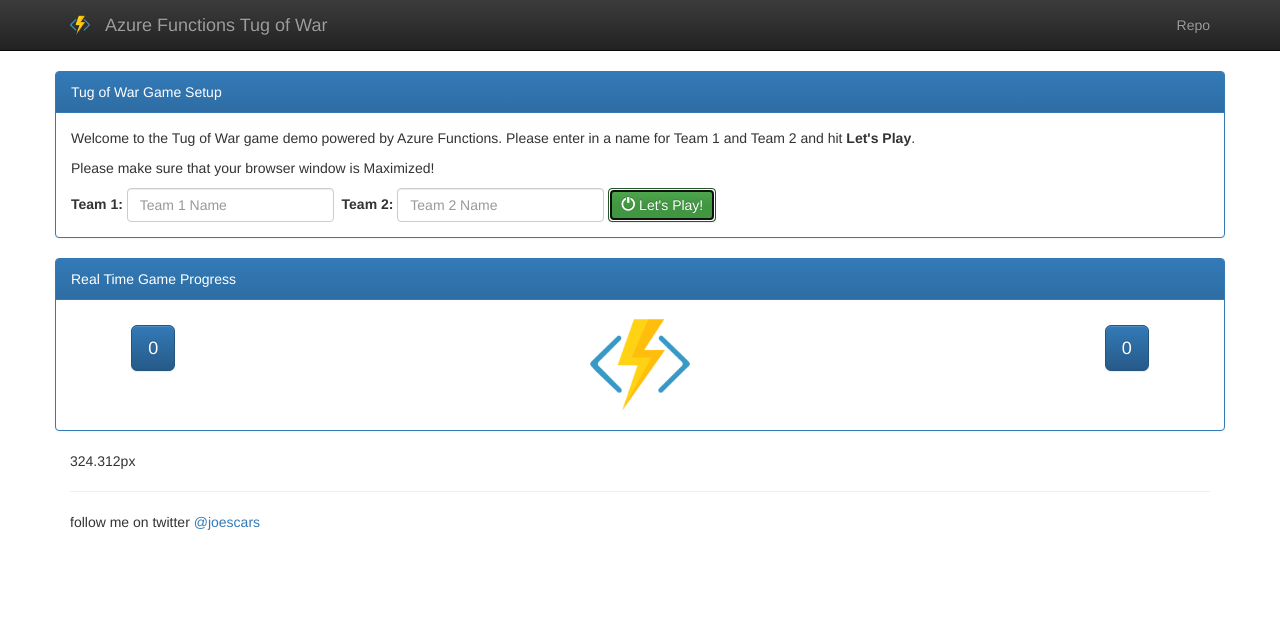
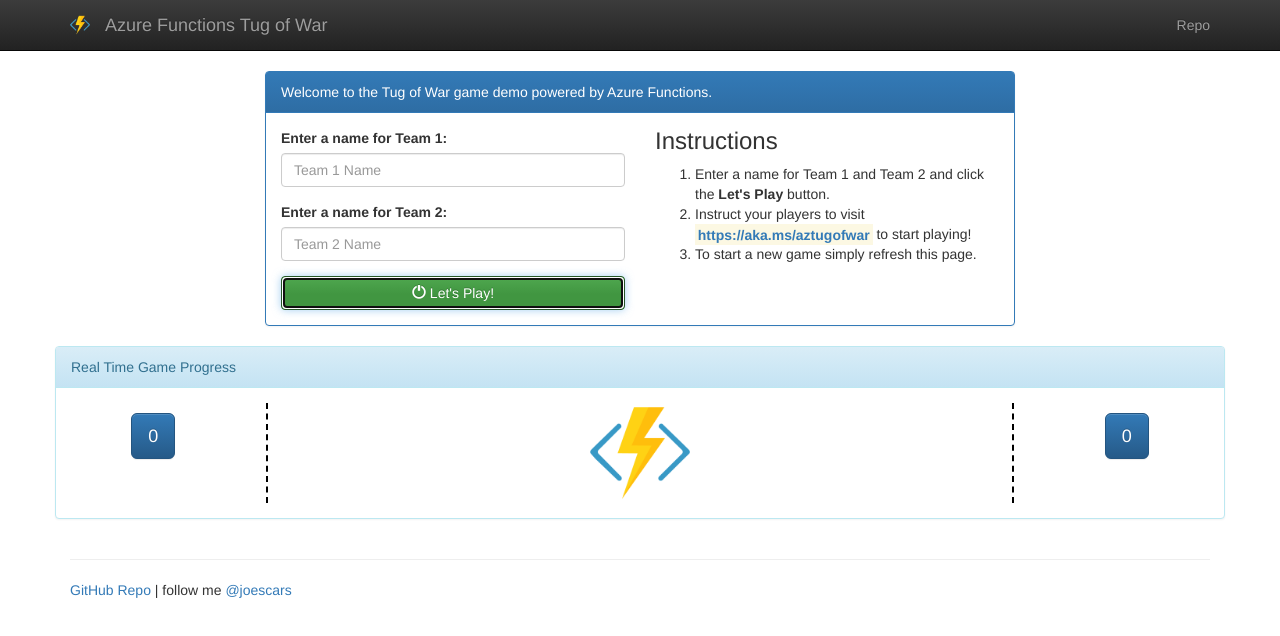
Before and after one commit to joescars/TugOfWar-FunctionsDemo, a plain HTML site: page Client/index.html in a window 1280 px wide. Both pictures are taken after a click on the button "Let's Play!". Drawn offline with nearby package versions, Linux system fonts and the light colour scheme; no server answers.

Commit message:
Revampled Style Completely

```diff
--- a/Client/index.html
+++ b/Client/index.html
@@ -37,50 +37,65 @@
         <div class="container">
 
             <div class="row">
+            <div class="col-md-2"></div>
+            <div class="col-md-8">
             <!-- start form -->
                 <div class="panel panel-primary">
-                    <div class="panel-heading">Tug of War Game Setup</div>
+                    <div class="panel-heading">Welcome to the Tug of War game demo powered by Azure Functions.</div>
                     <div class="panel-body">
-                        <p>Welcome to the Tug of War game demo powered by Azure Functions. Please enter in a name for Team 1 and Team 2 and hit <strong>Let's Play</strong>.</p>
-                        <p>Please make sure that your browser window is Maximized!</p>
-                        <div class="form-inline">
-                            <div class="form-group">
-                                <label>Team 1:</label>
-                                <input type="text" class="form-control" placeholder="Team 1 Name" id="nameTeam1"/>
-                                <label>&nbsp;Team 2:</label>
-                                <input type="text" class="form-control" placeholder="Team 2 Name" id="nameTeam2"/>
-                                <button class="btn btn-success" id="btnLetsPlay">
-                                    <span class="glyphicon glyphicon-off" aria-hidden="true"></span> Let's Play!
-
+                        <div class="row">
+                            <div class="col-md-6">
+                                <div class="form">
+                                    <div class="form-group">
+                                        <label>Enter a name for Team 1:</label>
+                                        <input type="text" class="form-control" placeholder="Team 1 Name" id="nameTeam1"/>
+                                    </div>
+                                    <div class="form-group">
+                                        <label>Enter a name for Team 2:</label>
+                                        <input type="text" class="form-control" placeholder="Team 2 Name" id="nameTeam2"/>
+                                    </div>
+                                    <button class="form-control btn btn-success" id="btnLetsPlay">
+                                        <span class="glyphicon glyphicon-off" aria-hidden="true"></span> Let's Play!
                                     </button>
+                                </div>
+                            </div>
+                            <div class="col-md-6">
+                                <h3 style="padding-top: 0px; margin-top: 0px;">Instructions</h3>
+                                <ol>
+                                    <li>Enter a name for Team 1 and Team 2 and click the <strong>Let's Play</strong> button.</li>
+                                    <li>Instruct your players to visit <mark><strong><a href="https://aka.ms/aztugofwar" target="_blank">https://aka.ms/aztugofwar</a></strong></mark> to start playing!</li>
+                                    <li>To start a new game simply refresh this page.</li>
+                                </ol>
                             </div>
                         </div>
                     </div>
                 </div>
             <!-- end form -->
             </div>
+            <div class="col-md-2"></div>
+            </div>
 
             <!-- start display -->
 
             <div class="row">
 
-                <div class="panel panel-primary">
+                <div class="panel panel-info">
                     <div class="panel-heading">
                         Real Time Game Progress
                     </div>
                     <div class="panel-body">
                         <!-- start inner display -->
                         <div class="row">
-                        <div class="col-md-2 text-center">
+                        <div class="col-md-2 text-center" id="team1Info">
                             <div class="teamNameDisplay" id="team1Display">Team 1</div>
                             <button class="btn btn-lg btn-primary" id="team1">0</button>
                         </div>
                         <div class="col-md-8">
-                            <div style="position:relative;" id="gameArea">
+                            <div id="gameArea">
                                 <img id="logo" src="functions-logo.png">
                             </div>
                         </div>
-                        <div class="col-md-2 text-center">
+                        <div class="col-md-2 text-center" id="team2Info">
                             <div class="teamNameDisplay" id="team2Display">Team 1</div>
                             <button class="btn btn-lg btn-primary" id="team2">0</button>
                         </div>
@@ -99,9 +114,8 @@
             <hr>
 
             <footer>
-                <ul class="nav navbar-nav">
-                    <p>follow me on twitter <a href="https://twitter.com/joescars">@joescars</a></p>
-                </ul>
+                <a href="https://github.com/joescars/TugOfWar-FunctionsDemo">GitHub Repo</a> |
+                follow me <a href="https://twitter.com/joescars">@joescars</a>
             </footer>
         </div>
 
--- a/Client/index.js
+++ b/Client/index.js
@@ -11,7 +11,7 @@
 var Team1Score = 0;
 var Team2Score = 0;
 
-var siteDomain = "https://" + document.domain
+var siteDomain = "https://" + document.domain;
 
 var setGameArea = function() {
     gameAreaWidth = $("#gameArea").width();
@@ -19,6 +19,7 @@
     $("#logo").css("left",playerPadding);
     //alert();
 };
+
 $("#btnLetsPlay").click(function(){
 
     // set team names
@@ -78,9 +79,6 @@
     // move logo based on scores
     moveLogo(Team1Score, Team2Score);
 
-    // fire off the same function shortly
-    rinseRepeat();
-
 };
 
 var getScore = function(teamData,teamNum) {
@@ -114,12 +112,30 @@
     console.log("Moving: " + toMove);
 
     // move logo based on scores
-    $("#logo").css({
-        left: $("#logo").position().left - toMove + "px"
-    });
+
+    // $("#logo").css({
+    //     left: $("#logo").position().left - toMove + "px"
+    // });
+
+    $("#logo").animate({left: "-=" + toMove + "px"}, 500);
 
     // show current position
-    $("#debugPanel").text($("#logo").css("left"));
+    var iPos = parseInt($("#logo").css("left").replace("px",""));
+    $("#debugPanel").text(iPos);
+
+    // check and display winner
+    if (iPos <= 0) {
+        // team1 wins
+        $("#team1Info").addClass("winner");
+        return;
+    } else if (iPos >= (gameAreaWidth - 100)) {
+        // team2 wins
+        $("#team2Info").addClass("winner");
+        return;
+    }
+
+    // fire off the same function shortly
+    rinseRepeat();
 
 };
 
--- a/Client/play.js
+++ b/Client/play.js
@@ -8,7 +8,7 @@
 var Team1Name = "Loading... ";
 var Team2Name = "Loading... ";
 
-var siteDomain = "https://" + document.domain
+var siteDomain = "https://" + document.domain;
 
 $("#team1btn").click(function(){
     vote(Team1Name);
--- a/Client/style.css
+++ b/Client/style.css
@@ -1,11 +1,11 @@
-body {
-    /*background-color: #EAEAEA;*/
-}
 #logoTop {
     width: 20px;
 }
 #gameArea {
+    position:relative;
     height: 100px;
+    border-left: 2px dashed #000;
+    border-right: 2px dashed #000;
 }
 #logo {
     width: 100px;
@@ -17,3 +17,12 @@
     font-size: 1.5em;
     padding: 5px;
 }
+.winner {
+    background-color: green;
+    padding: 10px;
+    color: #fff;
+}
+#debugPanel {
+    display: none;
+    visibility: hidden;
+}
```
